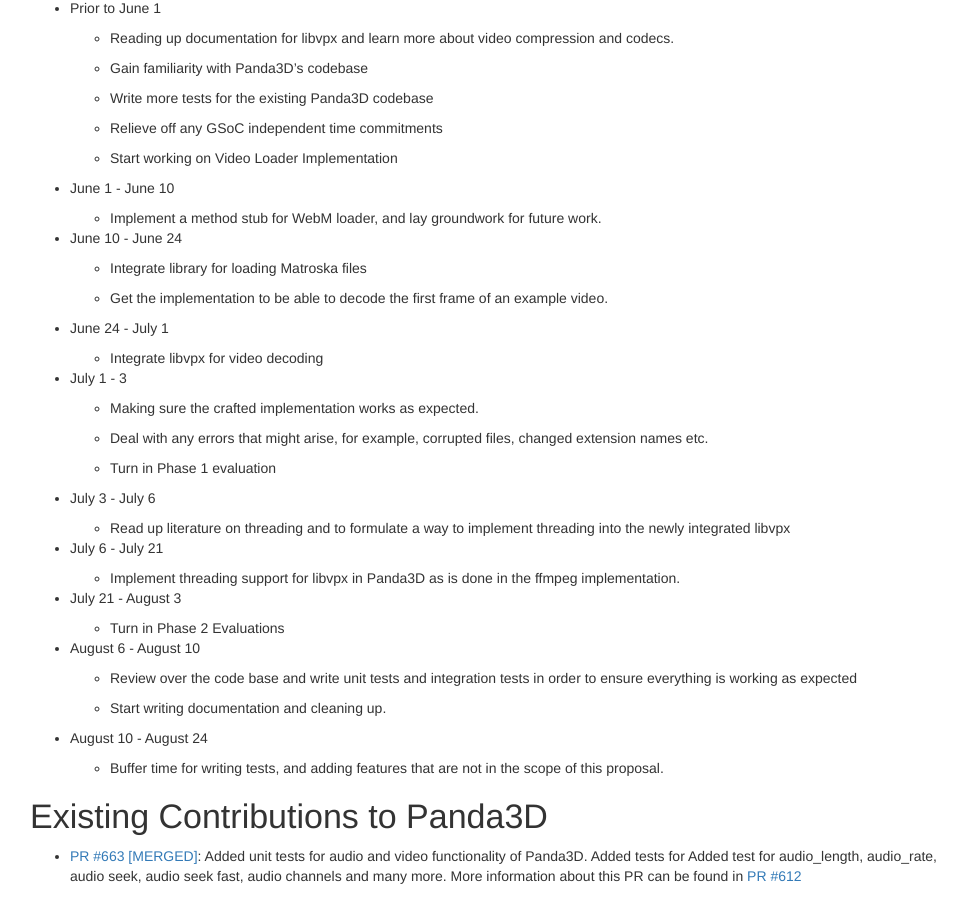
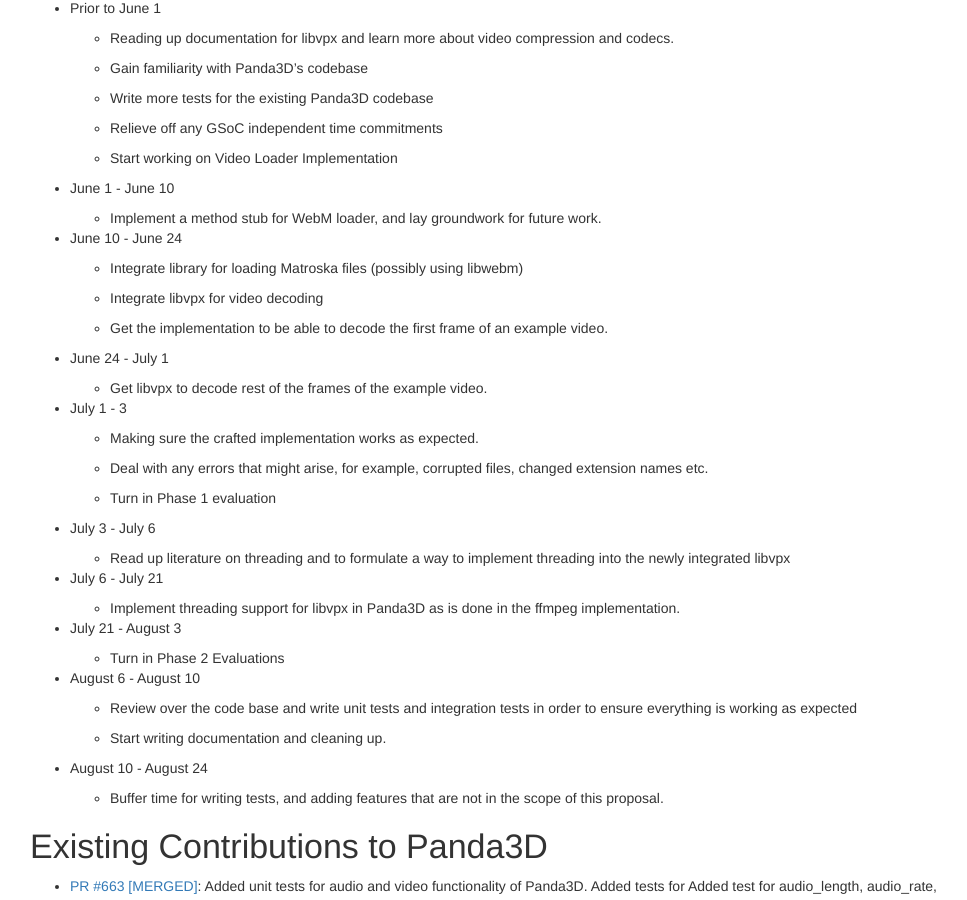
Before and after one commit to FReeshabh/xblog, a Jekyll site: the page _posts/2020-03-30-Panda3D-native-video-2020-proposal.html, which Jekyll copies as it is, in a window 1280 px wide and 900 px high, scrolled down 940 px. Shown: the whole window, without its empty margins (155-1122 px from the left). Built offline with Jekyll 4.4.1, drawn with Linux system fonts in a browser that asks for light colours.

Commit message:
modified:   2020-03-30-Panda3D-native-video-2020-proposal.html

```diff
--- a/_posts/2020-03-30-Panda3D-native-video-2020-proposal.html
+++ b/_posts/2020-03-30-Panda3D-native-video-2020-proposal.html
@@ -423,12 +423,13 @@
 </ul></li>
 <li><p>June 10 - June 24</p>
 <ul>
-<li><p>Integrate library for loading Matroska files</p></li>
+<li><p>Integrate library for loading Matroska files (possibly using libwebm)</p></li>
+<li><p>Integrate libvpx for video decoding</p></li>
 <li><p>Get the implementation to be able to decode the first frame of an example video.</p></li>
 </ul></li>
 <li><p>June 24 - July 1</p>
 <ul>
-<li>Integrate libvpx for video decoding</li>
+<li>Get libvpx to decode rest of the frames of the example video.</li>
 </ul></li>
 <li><p>July 1 - 3</p>
 <ul>
```
